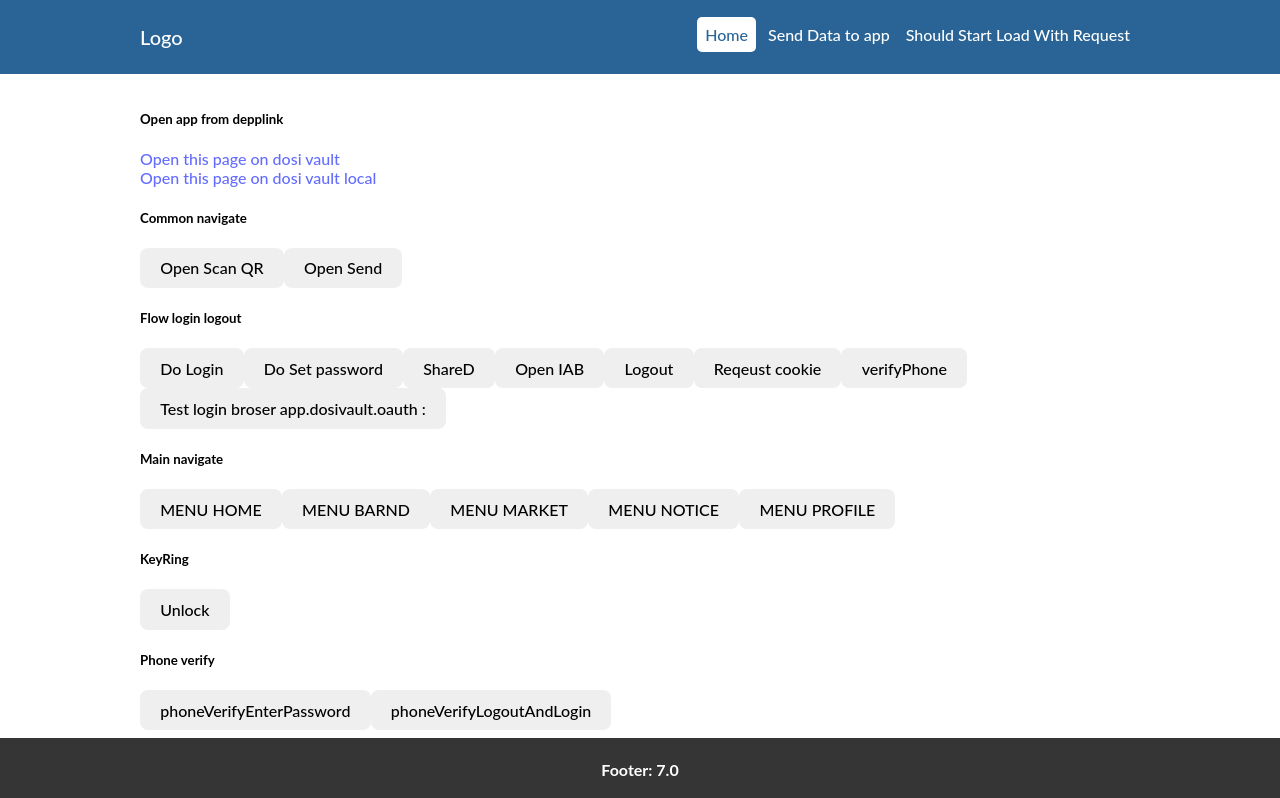
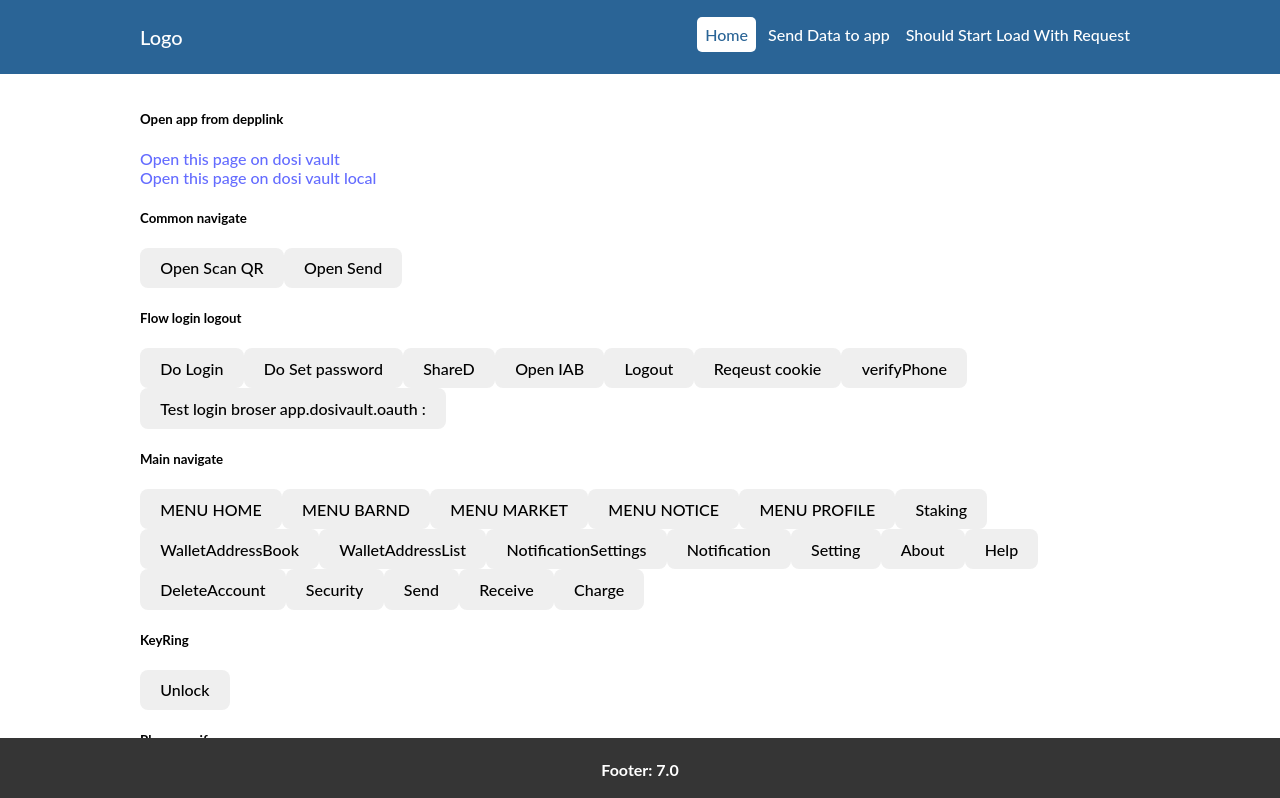
Before and after one commit to solitarysp/dosi-web-example, a React (Vite) app in the folder sample-send-data-webview/: page / in a window 1280 px wide. Shown: the top 798 px of the page. Built offline with nearby package versions, Linux system fonts and the light colour scheme.

Commit message:
fix: add more navigations

```diff
--- a/sample-send-data-webview/src/SendDataToApp.jsx
+++ b/sample-send-data-webview/src/SendDataToApp.jsx
@@ -8,11 +8,19 @@ function SenDataToApp() {
         }
     });
 
-    async function openNavigate(target) {
+    async function openNavigate(target, parameter) {
+      if (parameter) {
+        dosiVault.webviewAction("navigate", {
+                target: target,
+                data: parameter
+            }
+        );
+      } else {
         dosiVault.webviewAction("navigate", {
                 target: target
             }
         );
+      }
     }
 
     async function hideMenu() {
@@ -184,6 +192,49 @@ function SenDataToApp() {
                 <button onClick={() => openNavigate('profile')}>
                     MENU PROFILE
                 </button>
+                <button onClick={() => openNavigate('staking')}>
+                    Staking
+                </button>
+                <button onClick={() => openNavigate('walletAddressBook')}>
+                    WalletAddressBook
+                </button>
+                <button onClick={() => openNavigate('walletAddressList')}>
+                    WalletAddressList
+                </button>
+                <button onClick={() => openNavigate('notificationSettings')}>
+                    NotificationSettings
+                </button>
+                <button onClick={() => openNavigate('notification')}>
+                    Notification
+                </button>
+                <button onClick={() => openNavigate('setting')}>
+                    Setting
+                </button>
+                <button onClick={() => openNavigate('about')}>
+                    About
+                </button>
+                <button onClick={() => openNavigate('help')}>
+                    Help
+                </button>
+                <button onClick={() => openNavigate('deleteAccount')}>
+                    DeleteAccount
+                </button>
+                <button onClick={() => openNavigate('security')}>
+                    Security
+                </button>
+                <button onClick={() => openNavigate('send')}>
+                    Send
+                </button>
+                <button onClick={() => openNavigate('receive')}>
+                    Receive
+                </button>
+                <button onClick={() => openNavigate('charge', {
+                  exchangeId: "BITMAX",
+                  coinType: "FNSA",
+                  walletAddress: "link1fwadqlcn3jre04jfrlxy9vpl583dydqwwrvjxj"
+                })}>
+                    Charge
+                </button>
             </div>
             <div>
                 <h5>KeyRing</h5>
```
